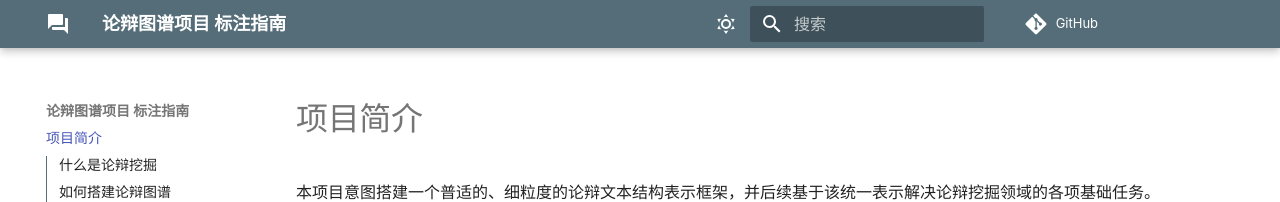
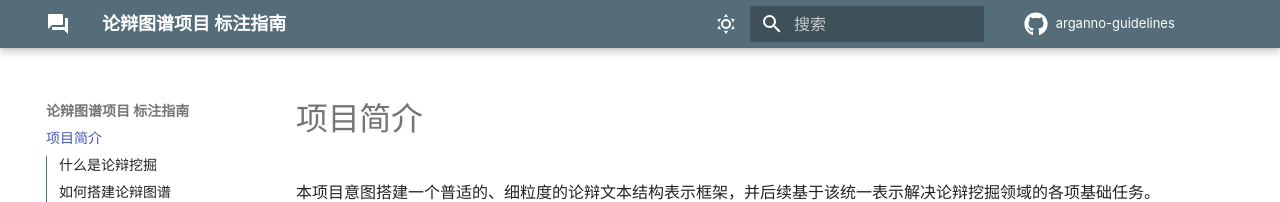
Before and after one commit to ljcleo/arganno-guidelines, an MkDocs documentation site: the page built from docs/index.md, in a window 1280 px wide. Shown: the top 202 px of the page. Built offline with MkDocs 1.6.1 and Material for MkDocs 9.7.7, drawn with Linux system fonts in a browser that asks for light colours; comment, search, counter and statistics services are not loaded.

Commit message:
adjust github link

```diff
--- a/mkdocs.yml
+++ b/mkdocs.yml
@@ -1,5 +1,6 @@
 site_name: 论辩图谱项目 标注指南
 repo_url: https://github.com/ljcleo/arganno-guidelines
+repo_name: arganno-guidelines
 edit_uri: blob/main/docs/
 nav:
   - index.md
@@ -18,6 +19,7 @@ theme:
     text: Noto Serif SC
   icon:
     logo: material/forum
+    repo: fontawesome/brands/github
   favicon: favicon.ico
   palette:
     - media: "(prefers-color-scheme: light)"
```
